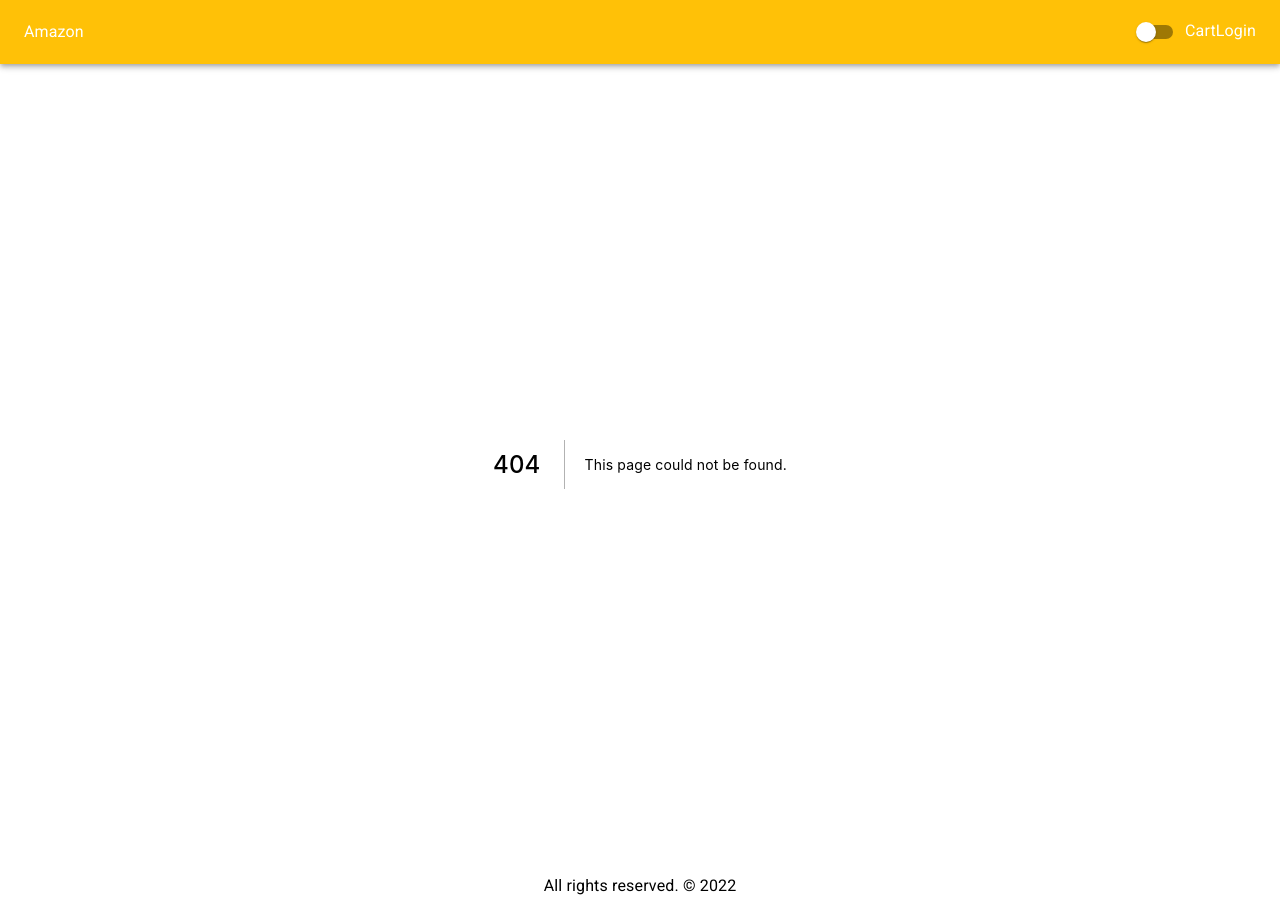
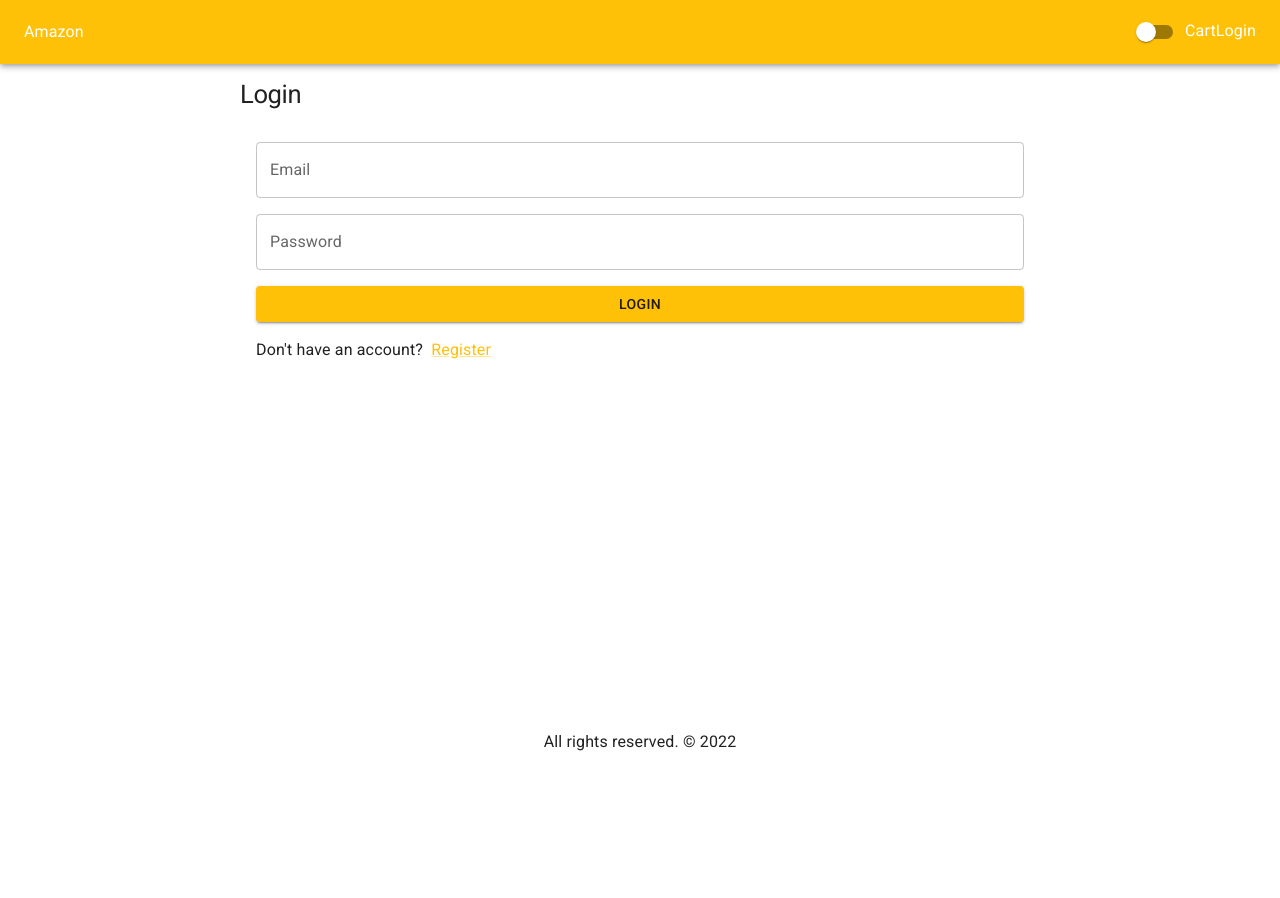
Before and after one commit to shabeerp15/next-shopping-cart, a Next.js app: page /login in a window 1280 px wide. Before the commit this address had no page. After the commit the page ends 800 px from the top, so only its background shows below. Built offline with nearby package versions, Linux system fonts and the light colour scheme.

Commit message:
login screen

```diff
--- a/components/layout.js
+++ b/components/layout.js
@@ -12,7 +12,7 @@ import {
    Switch,
    Badge,
 } from '@mui/material'
-import UseStyles from '../utils/styles'
+import useStyles from '../utils/styles'
 import { Store } from '../utils/Store'
 import Meta from './Meta'
 import Cookies from 'js-cookie'
@@ -20,7 +20,7 @@ import Cookies from 'js-cookie'
 const Layout = ({ children }) => {
    const { state, dispatch } = useContext(Store)
    const { darkMode, cart } = state
-   const classes = UseStyles()
+   const classes = useStyles()
    const theme = createTheme({
       typography: {
          h1: {
--- a/package.json
+++ b/package.json
@@ -21,6 +21,7 @@
     "next-connect": "^0.12.1",
     "react": "17.0.2",
     "react-dom": "17.0.2",
+    "react-hook-form": "^7.27.1",
     "react-toastify": "^8.2.0"
   },
   "devDependencies": {
--- a/pages/index.js
+++ b/pages/index.js
@@ -1,6 +1,5 @@
 import { Grid } from '@mui/material'
 import ProductItem from '../components/ProductItem'
-// import data from '../utils/data'
 import db from '../utils/db'
 import Product from '../models/Product'
 import { useContext } from 'react'
--- /dev/null
+++ b/pages/login.js
@@ -0,0 +1,73 @@
+import {
+   Button,
+   List,
+   ListItem,
+   TextField,
+   Typography,
+   Link,
+} from '@mui/material'
+import { Controller, useForm } from 'react-hook-form'
+import React from 'react'
+import Meta from '../components/Meta'
+import NextLink from 'next/link'
+import useStyles from '../utils/styles'
+
+const LoginScreen = () => {
+   const classes = useStyles()
+
+   return (
+      <>
+         <Meta
+            title={'Login page | Amazone shopping'}
+            description={'Login page'}
+            keywords={'login, amazon, shopping'}
+         />
+         <form className={classes.form}>
+            <Typography component='h1' variant='h1'>
+               Login
+            </Typography>
+            <List>
+               <ListItem>
+                  <TextField
+                     variant='outlined'
+                     fullWidth
+                     id='email'
+                     label='Email'
+                     inputProps={{ type: 'email' }}
+                  >
+                     {' '}
+                  </TextField>
+               </ListItem>
+
+               <ListItem>
+                  <TextField
+                     variant='outlined'
+                     fullWidth
+                     id='password'
+                     label='Password'
+                     inputProps={{ type: 'password' }}
+                  ></TextField>
+               </ListItem>
+               <ListItem>
+                  <Button
+                     variant='contained'
+                     type='submit'
+                     fullWidth
+                     color='primary'
+                  >
+                     Login
+                  </Button>
+               </ListItem>
+               <ListItem>
+                  Don&apos;t have an account? &nbsp;
+                  <NextLink href={`/register`} passHref>
+                     <Link>Register</Link>
+                  </NextLink>
+               </ListItem>
+            </List>
+         </form>
+      </>
+   )
+}
+
+export default LoginScreen
--- a/utils/styles.js
+++ b/utils/styles.js
@@ -1,6 +1,6 @@
 import { makeStyles } from '@mui/styles';
 
-const UseStyles = makeStyles(theme => ({
+const useStyles = makeStyles(theme => ({
    navbar: {
       backgroundColor: '#203040',
       '& a': {
@@ -107,4 +107,4 @@ const UseStyles = makeStyles(theme => ({
   },
 }))
 
-export default UseStyles
+export default useStyles
```
Also changed, not shown: pages/cart.js (+7 -1 lines), pages/shipping.js (added, +20 -0 lines), 1 other file (tests, documents, lock files or other folders).
